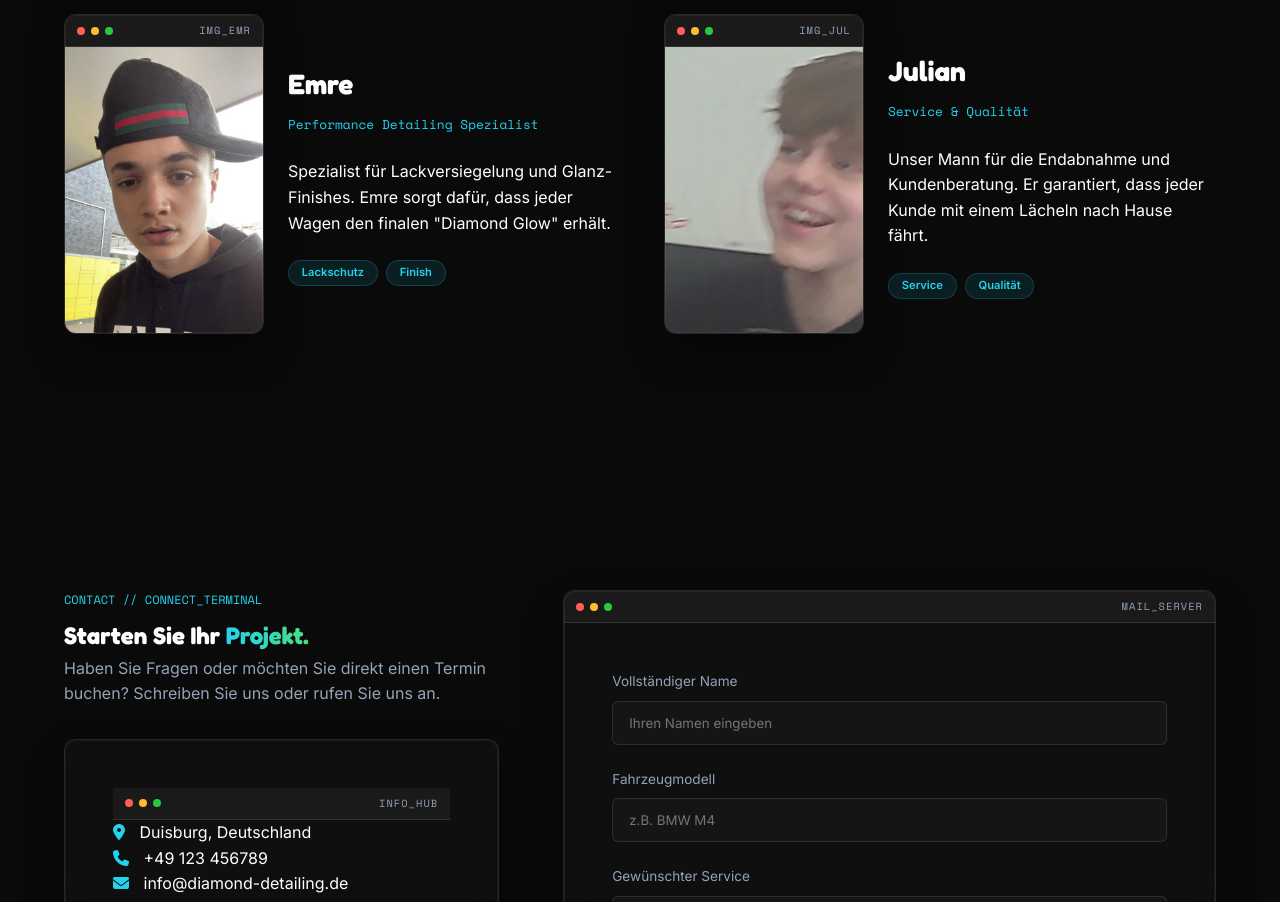
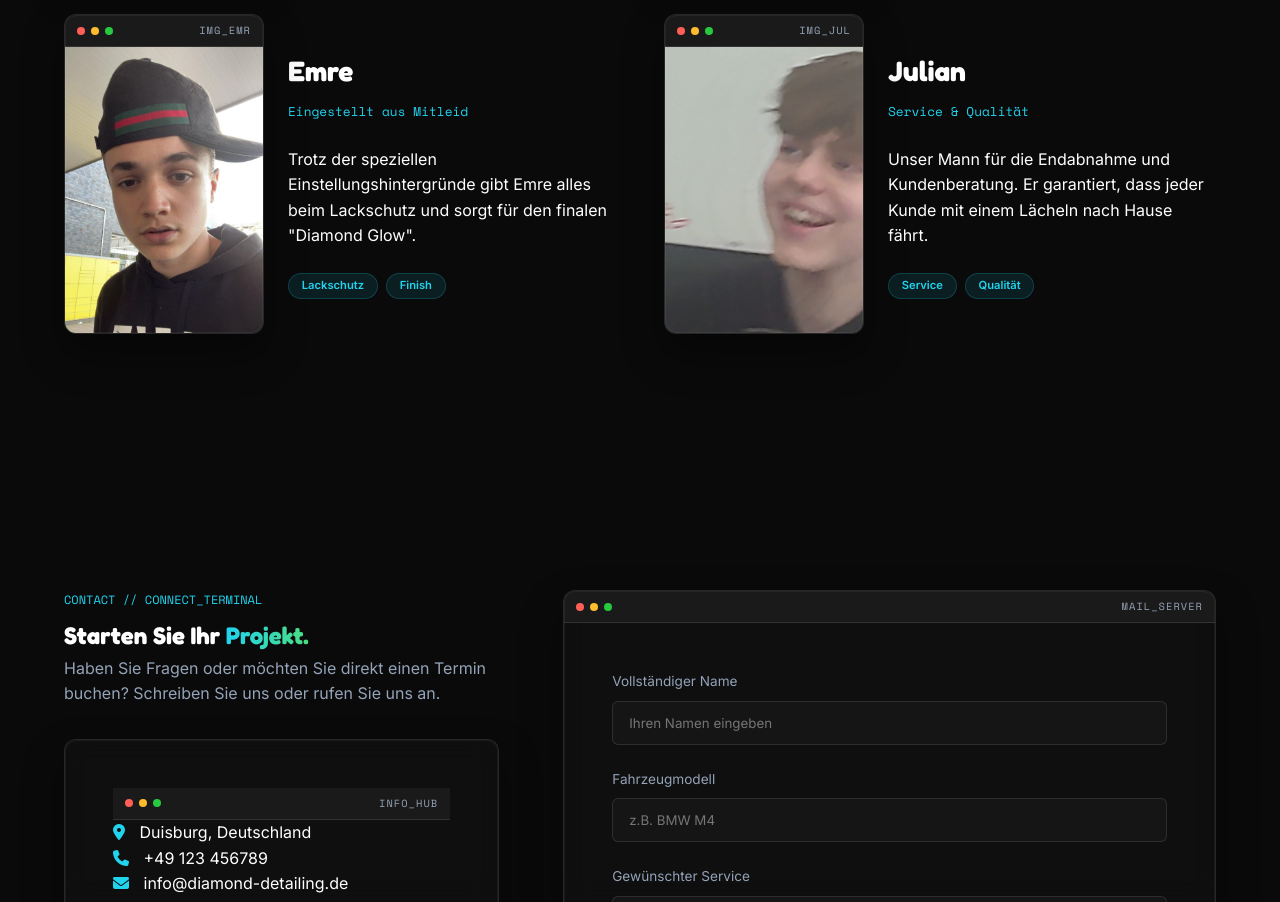
Before and after one commit to smoothedmoth859/diamond-detailing3, a plain HTML site: page index.html in a window 1280 px wide. Shown: the part 2735-3637 px from the top of the page. Drawn offline with nearby package versions, Linux system fonts and the light colour scheme.

Commit message:
Add files via upload

```diff
--- a/index.html
+++ b/index.html
@@ -202,8 +202,8 @@
                     </div>
                     <div class="team-info">
                         <h3>Emre</h3>
-                        <span class="team-role">Performance Detailing Spezialist</span>
-                        <p>Spezialist für Lackversiegelung und Glanz-Finishes. Emre sorgt dafür, dass jeder Wagen den finalen "Diamond Glow" erhält.</p>
+                        <span class="team-role">Eingestellt aus Mitleid</span>
+                        <p>Trotz der speziellen Einstellungshintergründe gibt Emre alles beim Lackschutz und sorgt für den finalen "Diamond Glow".</p>
                         <div class="skill-tags">
                             <span class="skill-tag">Lackschutz</span>
                             <span class="skill-tag">Finish</span>
```
Also changed, not shown: 1 other file.
